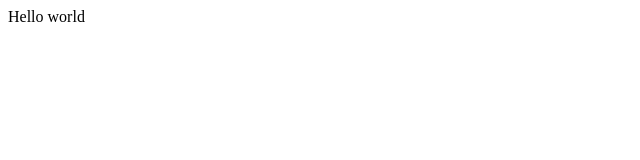
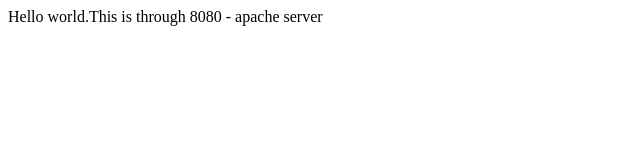
Before and after one commit to njitvjk/Internet_history, a plain HTML site: page public_html/index.html in a window 1280 px wide. Shown: the whole page, without its empty margins (0-640 px from the left). Drawn offline with Linux system fonts and the light colour scheme.

Commit message:
docker files added

```diff
--- a/public_html/index.html
+++ b/public_html/index.html
@@ -5,6 +5,6 @@
     <title>Title</title>
 </head>
 <body>
-Hello world
+Hello world.This is through 8080 - apache server
 </body>
 </html>
```
Also changed, not shown: 2 other files.
